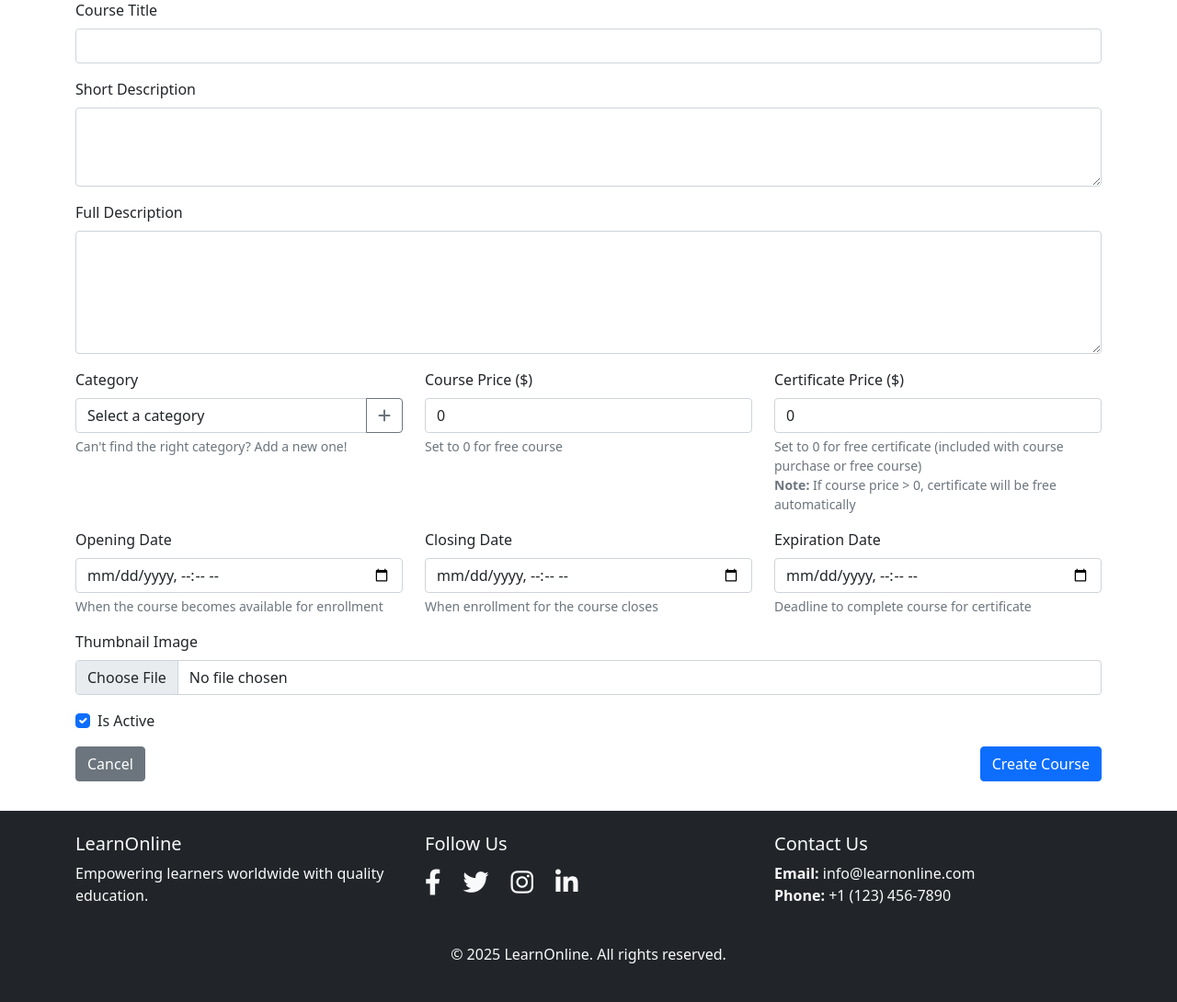
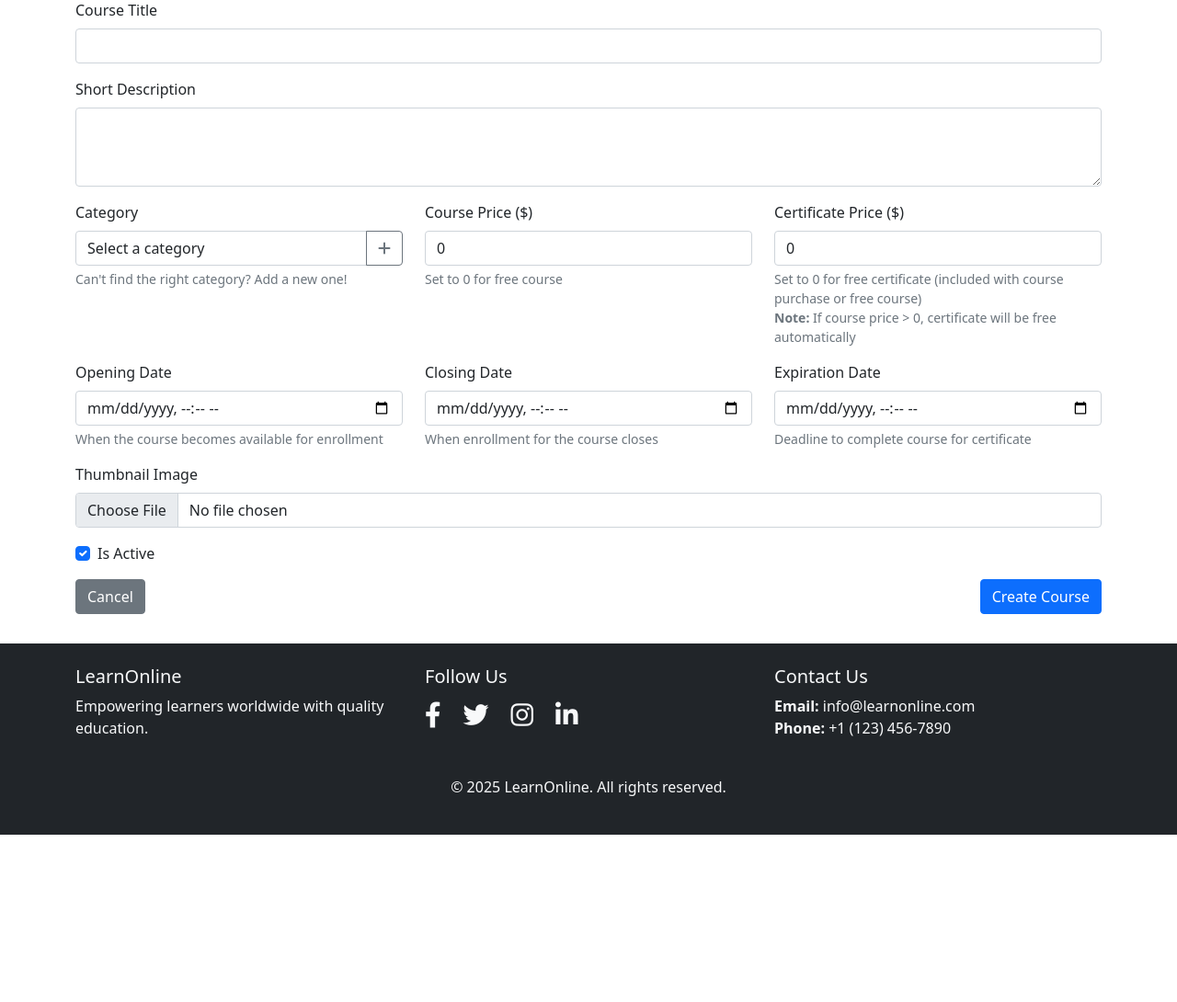
Before and after one commit to VanDung-dev/LearnOnline, a Django app: page /instructor/courses/create/ in a window 1280 px wide. Shown: the part 137-1227 px from the top of the page at 92% size. After the commit the page ends 1045 px from the top, so only its background shows below. Run offline with Django 5.2, Linux system fonts and the light colour scheme; a user stored in the database is signed in; data comes from the database, SQL or seed files in the repository; some libraries are stand-ins or nearby versions.

Commit message:
fix(courses): make course description optional in form and template
- Updated CourseForm to make description field not required
- Added logic in CourseForm save method to handle empty description
- Modified Course model to allow blank description
- Removed description field from create_course.html template

```diff
--- a/courses/forms.py
+++ b/courses/forms.py
@@ -14,6 +14,12 @@ class CourseForm(forms.ModelForm):
             'expiration_date': forms.DateTimeInput(attrs={'type': 'datetime-local'}),
         }
 
+    def __init__(self, *args, **kwargs):
+        super().__init__(*args, **kwargs)
+        # Make description field not required in the form
+        # (although it's still required in the model, we'll handle that in save method)
+        self.fields['description'].required = False
+
     def clean(self):
         cleaned_data = super().clean()
         price = cleaned_data.get('price')
@@ -24,6 +30,18 @@ class CourseForm(forms.ModelForm):
             cleaned_data['certificate_price'] = 0
 
         return cleaned_data
+
+    def save(self, commit=True):
+        course = super().save(commit=False)
+
+        # If no description provided, set it to empty string
+        # This prevents issues with the required model field
+        if not course.description:
+            course.description = ''
+
+        if commit:
+            course.save()
+        return course
 
 
 class ModuleForm(forms.ModelForm):
--- a/courses/models.py
+++ b/courses/models.py
@@ -24,7 +24,7 @@ class Course(models.Model):
     title = models.CharField(max_length=200)
     slug = models.SlugField(max_length=200, unique=True)
     short_description = models.TextField(blank=True, null=True)
-    description = models.TextField()
+    description = models.TextField(blank=True)
     category = models.ForeignKey(Category, on_delete=models.CASCADE, related_name='courses')
     instructor = models.ForeignKey(User, on_delete=models.CASCADE, related_name='courses_created')
     price = models.DecimalField(max_digits=10, decimal_places=2, default=0)
--- a/templates/courses/create_course.html
+++ b/templates/courses/create_course.html
@@ -24,19 +24,11 @@
         {% endif %}
     </div>
 
-    <div class="mb-3">
-        <label for="{{ form.description.id_for_label }}" class="form-label">Full Description</label>
-        <textarea class="form-control" id="{{ form.description.id_for_label }}" name="{{ form.description.html_name }}" rows="5">{{ form.description.value|default:'' }}</textarea>
-        {% if form.description.errors %}
-            <div class="text-danger">{{ form.description.errors }}</div>
-        {% endif %}
-    </div>
-
     <div class="row">
         <div class="col-md-4 mb-3">
             <label for="{{ form.category.id_for_label }}" class="form-label">Category</label>
             <div class="input-group">
-                <select class="form-control" id="id_category" name="{{ form.category.html_name }}">
+                <select class="form-control" id="{{form.category.id_for_label }}" name="{{ form.category.html_name }}">
                     <option value="">Select a category</option>
                     {% for choice in form.category.field.queryset %}
                         <option value="{{ choice.id }}" {% if form.category.value == choice.id %}selected{% endif %}>
```
